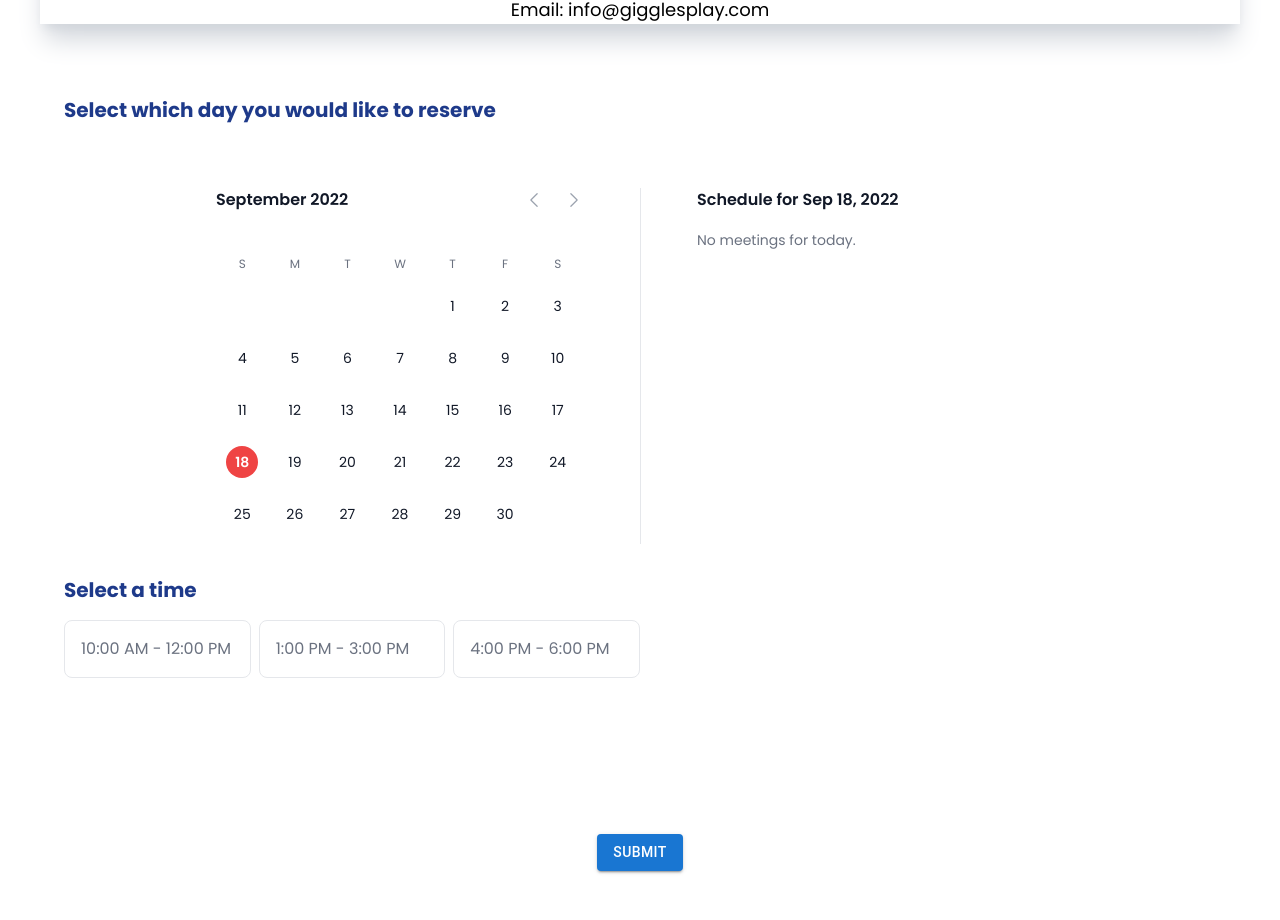
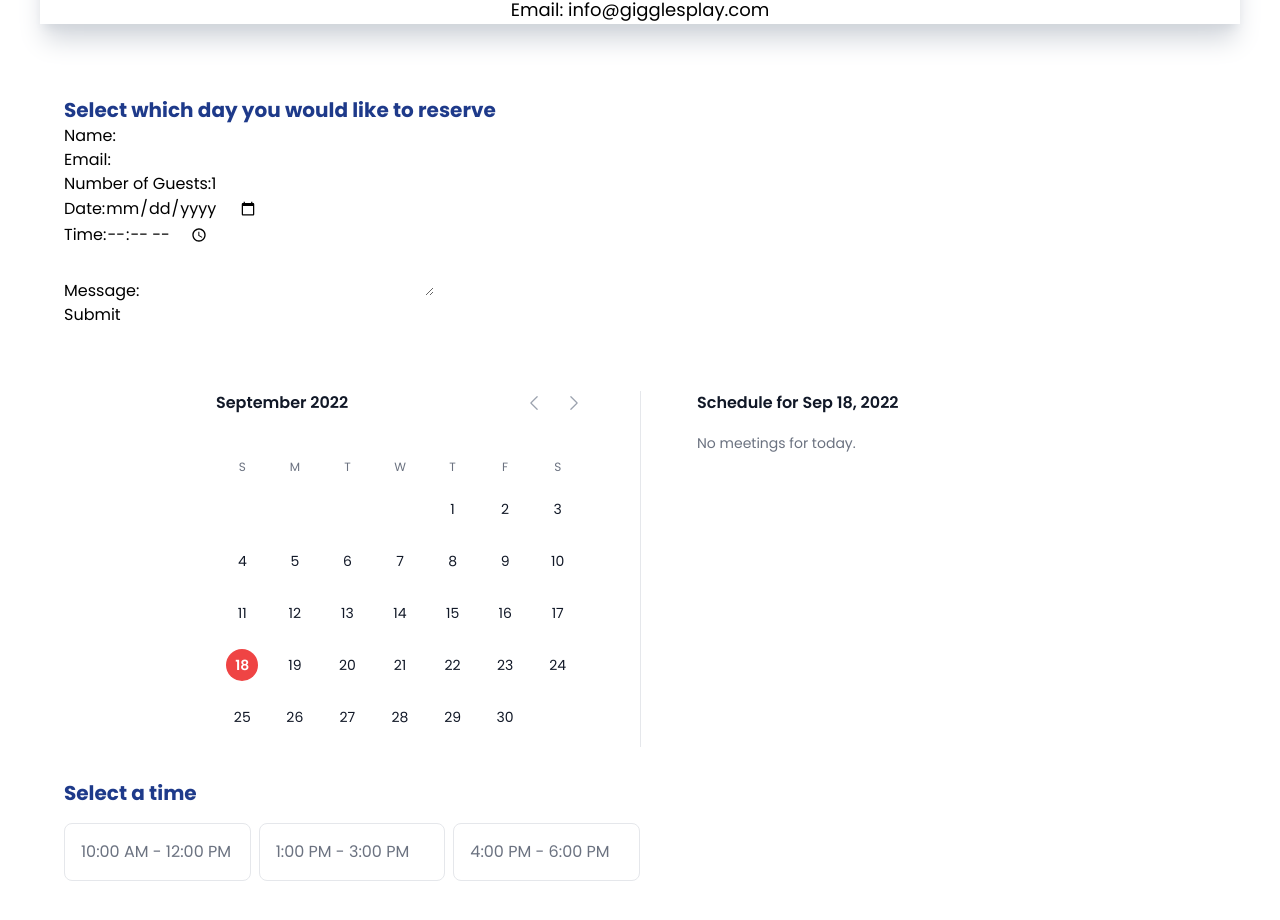
Before and after one commit to ngriggs/fictional-octo-train, a React (Vite) app: page /booking in a window 1280 px wide. Shown: the part 1100-2020 px from the top of the page. Built offline with nearby package versions, Linux system fonts and the light colour scheme; what tw-elements would draw is missing.

Commit message:
some changes

```diff
--- a/src/App.jsx
+++ b/src/App.jsx
@@ -7,6 +7,7 @@ import {
   Contact,
   Booking2,
   Gallery,
+  Booking3,
 } from "./components";
 import { BrowserRouter, Route, Routes } from "react-router-dom";
 
@@ -22,6 +23,7 @@ const App = () => (
           <Route path="/newStuff" element={<Navbar2 />} />
           <Route path="/waiver" element={<Waiver />} />
           <Route path="/gallery" element={<Gallery />} />
+          <Route path="/booking3" element={<Booking3 />} />
           <Route path="*" element={<Error />} />
         </Routes>
       </div>
--- a/src/assets/index.js
+++ b/src/assets/index.js
@@ -26,6 +26,8 @@ import people03 from './people03.png'
 import giggles from './giggle-3.svg'
 import splashPhoto1 from './splashPhoto-1.jpg'
 import birthdayUnsplash2 from './birthdayUnsplash2.png'
+import splashMain from './splash-main.jpeg'
+
 export {
   airbnb,
   bill,
@@ -54,5 +56,6 @@ export {
   people03,
   giggles,
   splashPhoto1,
-  birthdayUnsplash2
+  birthdayUnsplash2,
+  splashMain
 }
--- a/src/components/Booking2.jsx
+++ b/src/components/Booking2.jsx
@@ -2,6 +2,7 @@ import { Button } from "@mui/material";
 import React, { Component } from "react";
 import { splashPhoto1 } from "../assets";
 import Calendar from "./Calendar";
+import BookingForm from "./BookingForm";
 
 class Booking2 extends Component {
   constructor(props) {
@@ -11,7 +12,6 @@ class Booking2 extends Component {
     };
     this.onValueChange = this.onValueChange.bind(this);
   }
-
   onValueChange(event) {
     this.setState({ selectedOption: event.target.value });
   }
@@ -43,6 +43,7 @@ class Booking2 extends Component {
             <p className="mt-8 font-poppins text-xl font-bold text-blue-900">
               Select which day you would like to reserve
             </p>
+            <BookingForm />
             <Calendar />
             <p className="font-poppins mt-8 text-xl font-bold text-blue-900">
               Select a time
--- /dev/null
+++ b/src/components/Booking3.jsx
@@ -0,0 +1,24 @@
+import { Menu, Transition } from "@headlessui/react";
+import { CalendarIcon } from "@heroicons/react/24/outline";
+import { ChevronLeftIcon, ChevronRightIcon } from "@heroicons/react/24/solid";
+import {
+  add,
+  eachDayOfInterval,
+  endOfMonth,
+  format,
+  getDay,
+  isEqual,
+  isSameDay,
+  isSameMonth,
+  isToday,
+  parse,
+  parseISO,
+  startOfToday,
+} from "date-fns";
+import { React, Fragment, useState } from "react";
+
+const Booking3 = () => {
+  return <div>Booking3</div>;
+};
+
+export default Booking3;
--- a/src/components/BookingForm.jsx
+++ b/src/components/BookingForm.jsx
@@ -1,7 +1,76 @@
-import React from 'react'
+import React, { useState } from "react";
 
 const BookingForm = () => {
-  return <div>BookingForm</div>
-}
+  const [name, setName] = useState("");
+  const [email, setEmail] = useState("");
+  const [guests, setGuests] = useState(1);
+  const [date, setDate] = useState("");
+  const [time, setTime] = useState("");
+  const [message, setMessage] = useState("");
 
-export default BookingForm
+  const handleSubmit = (event) => {
+    event.preventDefault();
+    // Send form data to server or perform some other action here
+  };
+
+  return (
+    <form onSubmit={handleSubmit}>
+      <label>
+        Name:
+        <input
+          type="text"
+          value={name}
+          onChange={(event) => setName(event.target.value)}
+        />
+      </label>
+      <br />
+      <label>
+        Email:
+        <input
+          type="email"
+          value={email}
+          onChange={(event) => setEmail(event.target.value)}
+        />
+      </label>
+      <br />
+      <label>
+        Number of Guests:
+        <input
+          type="number"
+          value={guests}
+          onChange={(event) => setGuests(event.target.value)}
+        />
+      </label>
+      <br />
+      <label>
+        Date:
+        <input
+          type="date"
+          value={date}
+          onChange={(event) => setDate(event.target.value)}
+        />
+      </label>
+      <br />
+      <label>
+        Time:
+        <input
+          type="time"
+          value={time}
+          onChange={(event) => setTime(event.target.value)}
+        />
+      </label>
+      <br />
+      <label>
+        Message:
+        <textarea
+          value={message}
+          onChange={(event) => setMessage(event.target.value)}
+        />
+      </label>
+      <br />
+      <input type="submit" value="Submit" />
+    </form>
+  );
+};
+
+export default BookingForm;
--- a/src/components/Calendar.jsx
+++ b/src/components/Calendar.jsx
@@ -78,11 +78,6 @@ export default function Calendar() {
   function previousMonth() {
     let firstDayNextMonth = add(firstDayCurrentMonth, { months: -1 });
     setCurrentMonth(format(firstDayNextMonth, "MMM-yyyy"));
-  }
-
-  function getSelectedDay() {
-    console.log(selectedDay);
-    return selectedDay;
   }
   function nextMonth() {
     let firstDayNextMonth = add(firstDayCurrentMonth, { months: 1 });
--- a/src/components/Hero2.jsx
+++ b/src/components/Hero2.jsx
@@ -4,6 +4,7 @@ import { birthdayUnsplash2 } from "../assets";
 import styles from "../style";
 import FeedbackCard from "./FeedbackCard";
 import { feedback } from "../constants/index";
+import { splashMain } from "../assets";
 
 const Hero2 = () => {
   return (
@@ -33,6 +34,7 @@ const Hero2 = () => {
                     fill="currentColor"
                   />
                 </svg>
+                <img src={splashMain} />
               </span>
             </h1>
             <p className="mx-auto mt-12 max-w-md leading-7 text-gray-600">
--- a/src/components/Navbar2.jsx
+++ b/src/components/Navbar2.jsx
@@ -65,27 +65,27 @@ const resources = [
     name: "Newsletter",
     description:
       "Get all of your questions answered in our forums or contact support.",
-    href: "/newsletter",
+    to: "/booking3",
     icon: NewspaperIcon,
   },
   {
     name: "Guides",
     description:
       "Learn how to maximize our platform to get the most out of it.",
-    href: "/guides",
+    to: "/guides",
     icon: BookmarkSquareIcon,
   },
   {
     name: "Testimonials",
     description:
       "See what meet-ups and other events we might be planning near you.",
-    href: "/testimonials",
+    to: "/testimonials",
     icon: CheckBadgeIcon,
   },
   {
     name: "Frequently Asked Questions",
     description: "Understand how we take your privacy seriously.",
-    href: "/FAQ",
+    to: "/FAQ",
     icon: QuestionMarkCircleIcon,
   },
 ];
--- a/src/components/index.js
+++ b/src/components/index.js
@@ -17,6 +17,8 @@ import Error from './Error'
 import Contact from './Contact'
 import Booking2 from './Booking2'
 import Gallery from './Gallery'
+import Booking3 from './Booking3'
+import BookingForm from './BookingForm'
 
 export {
   Billing,
@@ -37,5 +39,7 @@ export {
   Error,
   Contact,
   Booking2,
-  Gallery
+  Gallery,
+  Booking3,
+  BookingForm
 }
```
Also changed, not shown: src/assets/splash-main.jpeg (added).
